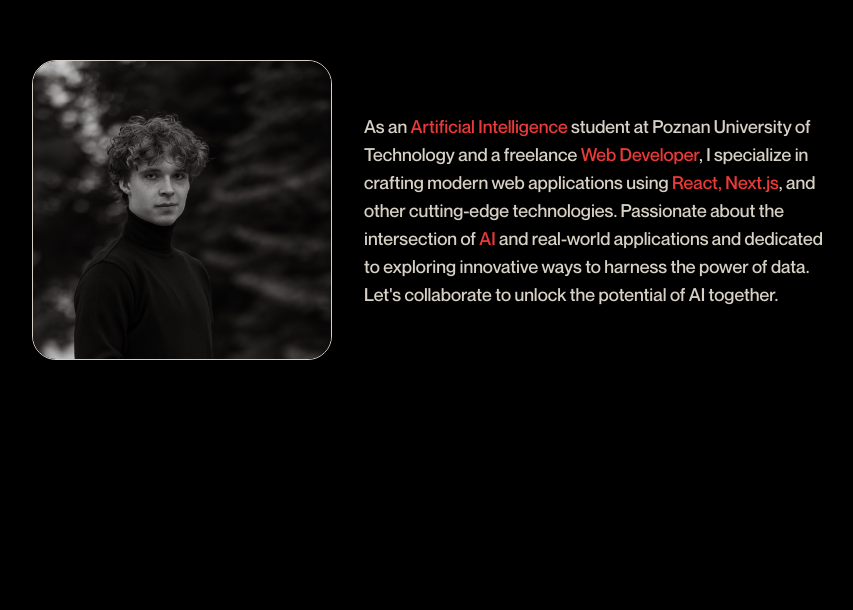
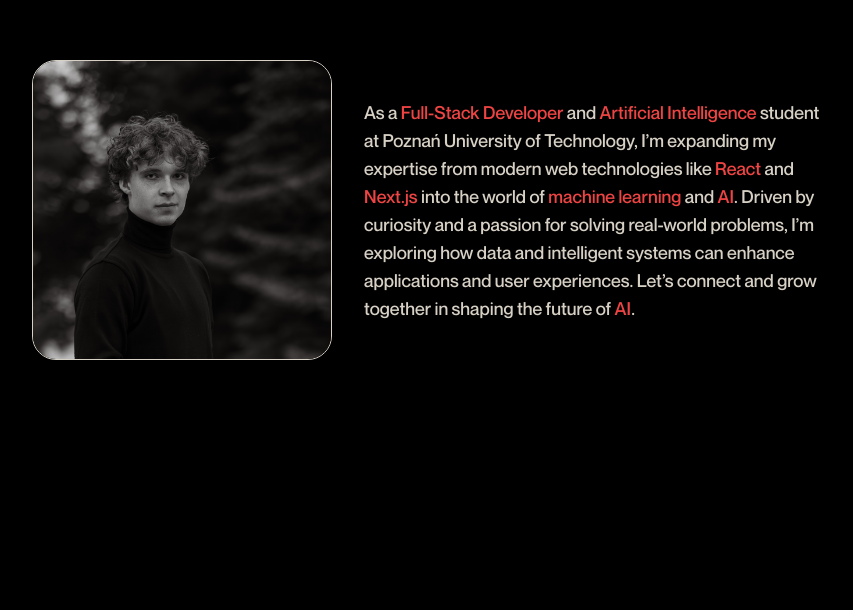
Before and after one commit to JMadejczyk/madejczyk.dev, a Next.js app: page /about in a window 1280 px wide. Shown: the part 190-800 px from the top of the page, without its empty margins (212-1065 px from the left). Built offline with nearby package versions, Linux system fonts and the light colour scheme.

Commit message:
Changed descriptions

```diff
--- a/src/app/(pages)/about/page.tsx
+++ b/src/app/(pages)/about/page.tsx
@@ -25,20 +25,18 @@ const About = () => {
         <p
           className={`text-textWhite ${font.className} max-w-[460px] mx-auto md:mx-0 md:text-lg`}
         >
-          As an{" "}
-          <span className="text-textRed text-nowrap">
-            Artificial Intelligence
-          </span>{" "}
-          student at Poznan University of Technology and a freelance{" "}
-          <span className="text-textRed text-nowrap">Web Developer</span>, I
-          specialize in crafting modern web applications using{" "}
-          <span className="text-textRed text-nowrap">React, Next.js</span>, and
-          other cutting-edge technologies. Passionate about the intersection of{" "}
-          <span className="text-textRed text-nowrap">AI</span> and real-world
-          applications and dedicated to exploring innovative ways to harness the
-          power of data. Let&apos;s collaborate to unlock the potential of AI
-          together.
-          <span className="text-textRed text-nowrap"></span>
+          As a <span className="text-red-500">Full-Stack Developer</span> and{" "}
+          <span className="text-red-500">Artificial Intelligence </span>student{" "}
+          at Poznań University of Technology, I’m expanding my expertise from
+          modern web technologies like{" "}
+          <span className="text-red-500">React</span> and{" "}
+          <span className="text-red-500">Next.js</span> into the world of{" "}
+          <span className="text-red-500">machine learning</span> and{" "}
+          <span className="text-red-500">AI</span>. Driven by curiosity and a
+          passion for solving real-world problems, I’m exploring how data and
+          intelligent systems can enhance applications and user experiences.
+          Let’s connect and grow together in shaping the future of{" "}
+          <span className="text-red-500">AI</span>.
         </p>
         <div className="h-20 md:hidden" />
       </main>
--- a/src/app/components/AnimatedParagraph.tsx
+++ b/src/app/components/AnimatedParagraph.tsx
@@ -42,16 +42,22 @@ const Word = ({
   range: [number, number];
 }) => {
   const opacity = useTransform(progress, range, [0, 1]);
+  const isHighlighted = [
+    "Full-Stack",
+    "machine",
+    "learning",
+    "artificial",
+    "intelligence.",
+    "AI-powered",
+  ].includes(children.toString());
   return (
     <span
       className={`${styles.word} ${
-        children == "front-end" || children == "back-end"
-          ? "text-[#ec4e39]"
-          : ""
-      } text-2xl sm:text-[40px]  md:text-[60px] leading-[1]`}
+        isHighlighted ? "text-[#ec4e39]" : ""
+      } text-2xl sm:text-[40px] md:text-[50px] leading-[1]`}
     >
-      <span className={`${styles.shadow}`}>{children}</span>
-      <motion.span style={{ opacity: opacity }}>{children}</motion.span>
+      <span className={styles.shadow}>{children}</span>
+      <motion.span style={{ opacity }}>{children}</motion.span>
     </span>
   );
 };
--- a/src/app/components/ShortAbout.tsx
+++ b/src/app/components/ShortAbout.tsx
@@ -109,8 +109,8 @@ const ShortAbout = () => {
           <p
             className={`${Avgard.className} text-3xl sm:text-[64px] sm:leading-[66px]`}
           >
-            Hi, I&apos;m a <span>web developer</span> based in Poznan, Poland,
-            dedicated to achieving comprehensive knowledge in full-stack
+            Hi, I&apos;m a <span>Software Developer</span> based in Poznan,
+            Poland, dedicated to achieving comprehensive knowledge in full-stack
             development.
           </p>
         </div>
--- a/src/app/components/TextParallax.tsx
+++ b/src/app/components/TextParallax.tsx
@@ -20,7 +20,7 @@ export default function Home() {
         direction={"left"}
         left={"-40%"}
         progress={scrollYProgress}
-        text={"Web Developer"}
+        text={"Software Developer"}
       />
       <Slide
         src={Picture}
@@ -34,7 +34,7 @@ export default function Home() {
         direction={"left"}
         left={"-75%"}
         progress={scrollYProgress}
-        text={"Web Developer"}
+        text={"Software Developer"}
       />
       <div className="h-[35vh] sm:h-[50vh]" />
     </main>
--- a/src/app/page.tsx
+++ b/src/app/page.tsx
@@ -40,7 +40,7 @@ export default function Home() {
       <ShortAbout />
       <TextParallax />
       <div className="flex justify-center">
-        <AnimatedParagraph paragraph="I am constantly expanding my skill set to master both front-end and back-end technologies. Whether it's building user-friendly interfaces or developing robust server-side logic, I strive to deliver high-quality solutions that meet modern standards." />
+        <AnimatedParagraph paragraph="I am continuously expanding my skill set beyond Full-Stack technologies, exploring the foundations of machine learning and artificial intelligence. From crafting user-friendly interfaces to developing robust server-side logic, I strive to create solutions that not only meet modern standards but also implement AI-powered features as I progress in this field." />
       </div>
       {/* <Menu /> */}
       <div className="w-full h-[20vh]"></div>
```
